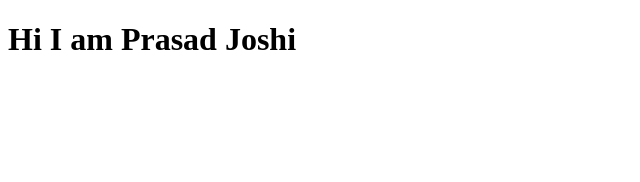
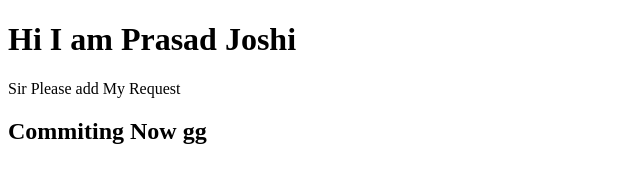
Before and after one commit to utkarsh18032/www.cisolutions.com, a plain HTML site: page prasadJoshi.html in a window 1280 px wide. Shown: the whole page, without its empty margins (0-640 px from the left). Drawn offline with Linux system fonts and the light colour scheme.

Commit message:
few chages in a code

```diff
--- a/prasadJoshi.html
+++ b/prasadJoshi.html
@@ -8,5 +8,7 @@
 </head>
 <body>
     <h1>Hi I am Prasad Joshi</h1>
+    <p>Sir Please add My Request </p>
+    <h2>Commiting Now gg</h2>
 </body>
 </html>
```
